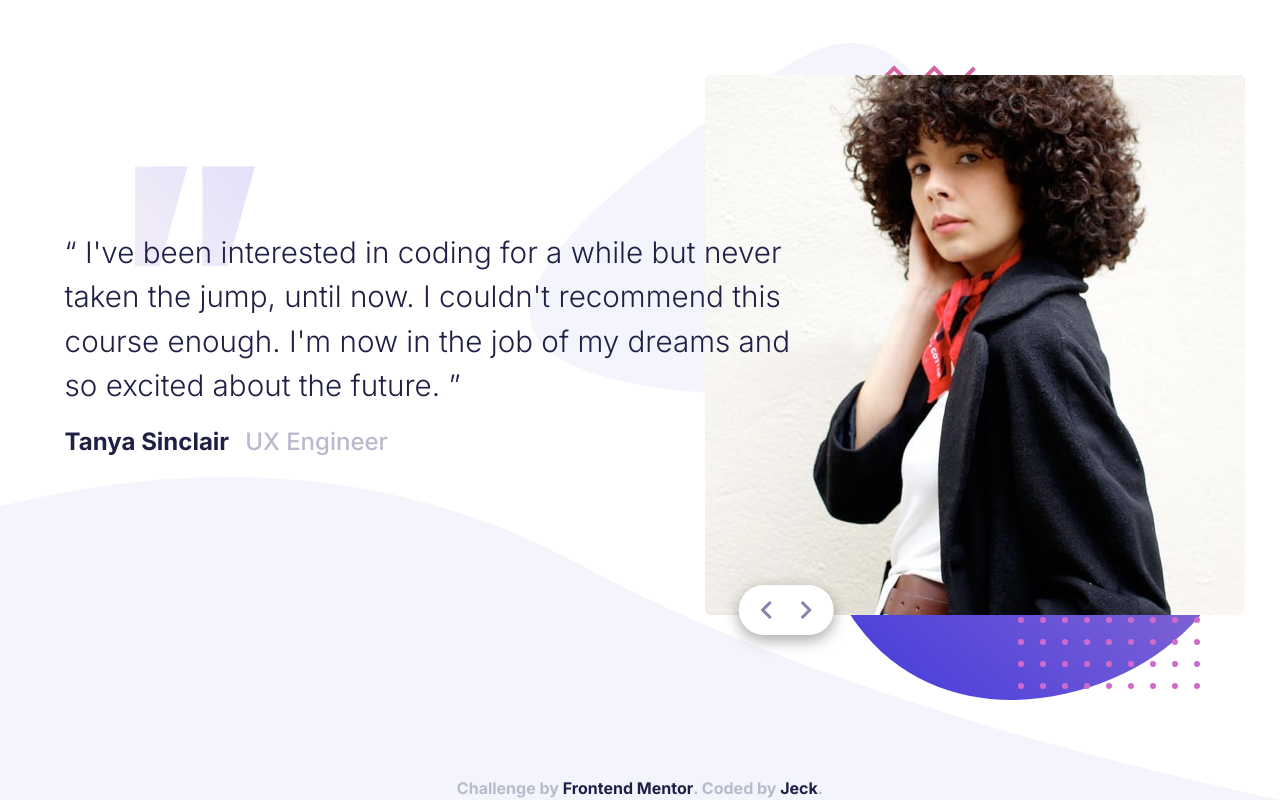
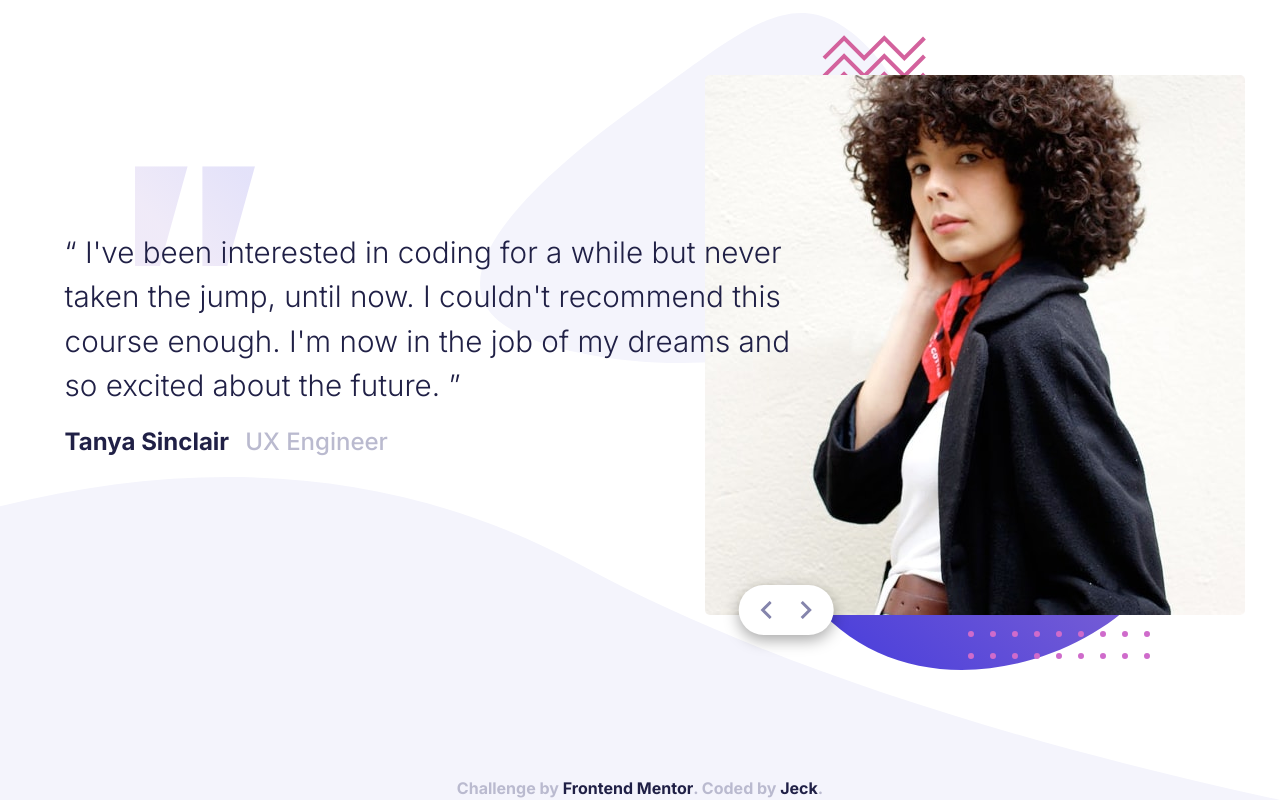
Before and after one commit to j-tomajin/FrontendMentor.Coding-Bootcamp-Testimonial-Slider, a plain HTML site: page index.html in a window 1280 px wide. Drawn offline with nearby package versions, Linux system fonts and the light colour scheme; files that its build step writes are made by us from their sources.

Commit message:
edit right value for bg

```diff
--- a/scss/layouts/_e-position.scss
+++ b/scss/layouts/_e-position.scss
@@ -15,7 +15,12 @@
 
             position: absolute;
             top: 0;
-            right: 0;
+            right: 10px;
+
+            @include bp.breakpointMin(large-screen) {
+                top: -30px;
+                right: 50px;
+            }
         }
     }
 }
```
